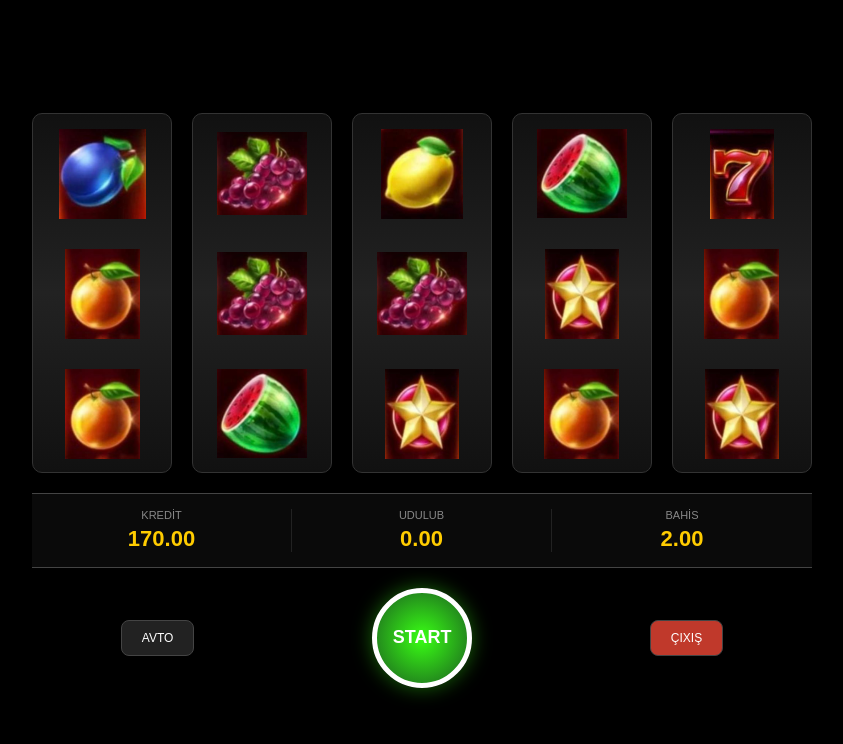
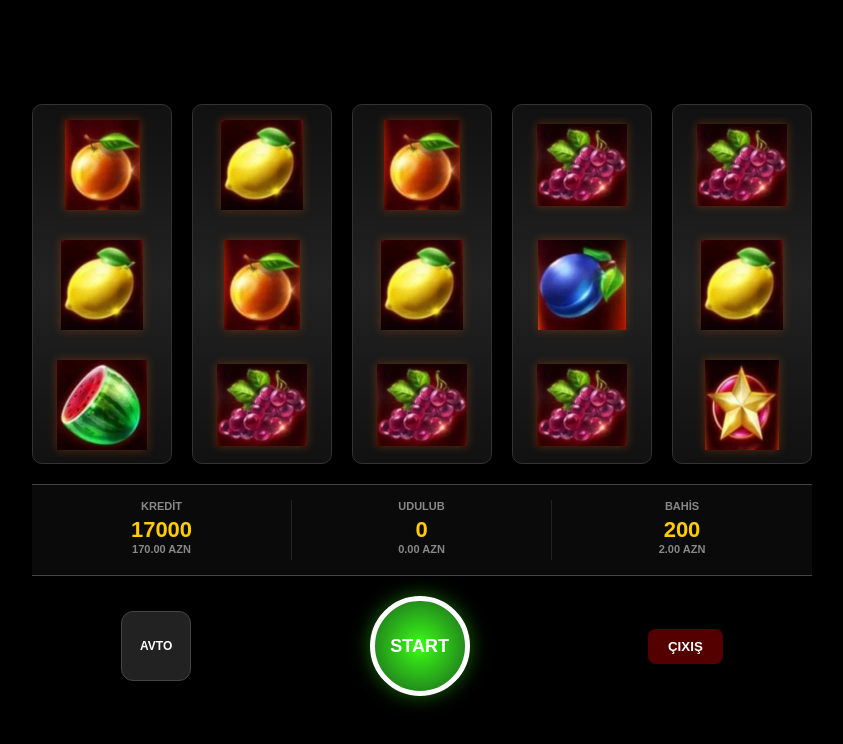
Before and after one commit to kenanismayilov5133-cpu/babacasino, a plain HTML site: page index.html in a window 1280 px wide. Shown: the whole page, without its empty margins (218-1061 px from the left). Drawn offline with Linux system fonts and the light colour scheme.

Commit message:
Update index.html for Ultra Edition

```diff
--- a/index.html
+++ b/index.html
@@ -3,31 +3,34 @@
 <head>
     <meta charset="UTF-8">
     <meta name="viewport" content="width=device-width, initial-scale=1.0, user-scalable=no">
-    <title>BABA KAZİNO | GitHub Version</title>
+    <title>BABA KAZİNO | Ultra Edition</title>
     <style>
-        :root { --gold: #ffcc00; }
+        :root { --gold: #ffcc00; --neon: #39ff14; }
         * { box-sizing: border-box; margin: 0; padding: 0; font-family: 'Arial', sans-serif; }
         body { background: #000; color: white; overflow: hidden; height: 100vh; display: flex; align-items: center; justify-content: center; }
 
         #game-container { width: 100%; max-width: 800px; background: #000; padding: 10px; border-radius: 15px; }
 
-        /* Makaralar */
+        /* Slot Makaraları - Şəkildəki kimi qara və səliqəli */
         .reels-wrapper { display: flex; justify-content: space-between; gap: 8px; margin-bottom: 20px; position: relative; }
         .reel-col { width: 18%; height: 360px; background: linear-gradient(180deg, #111, #222, #111); border: 1px solid #333; border-radius: 10px; overflow: hidden; display: flex; flex-direction: column; }
         .symbol { width: 100%; height: 120px; display: flex; align-items: center; justify-content: center; flex-shrink: 0; }
-        .symbol img { width: 90px; height: 90px; object-fit: contain; }
+        .symbol img { width: 90px; height: 90px; object-fit: contain; filter: drop-shadow(0 0 5px rgba(255,100,0,0.3)); }
 
-        /* Panel */
+        /* Panel - Kredit, Udulub, Bahis */
         .dash { display: grid; grid-template-columns: repeat(3, 1fr); background: #0a0a0a; border-top: 1px solid #444; border-bottom: 1px solid #444; padding: 15px 0; margin-bottom: 20px; }
         .info-item { text-align: center; border-right: 1px solid #222; }
         .info-item:last-child { border-right: none; }
-        .info-item span { display: block; font-size: 11px; color: #888; text-transform: uppercase; margin-bottom: 5px; }
+        .info-item span { display: block; font-size: 11px; color: #888; text-transform: uppercase; margin-bottom: 5px; font-weight: bold; }
         .info-item strong { display: block; font-size: 22px; color: var(--gold); }
+        .sub-val { font-size: 10px; color: #666; }
 
-        /* Düymələr */
+        /* Düymələr - Yaşıl START və digərləri */
         .controls { display: flex; justify-content: space-around; align-items: center; }
+        .btn-side { width: 70px; height: 70px; border-radius: 12px; background: #222; color: #fff; border: 1px solid #444; cursor: pointer; font-size: 12px; font-weight: bold; }
         .btn-start { width: 100px; height: 100px; border-radius: 50%; background: radial-gradient(#39ff14, #1b5e20); color: white; border: 5px solid #fff; font-weight: bold; font-size: 18px; cursor: pointer; box-shadow: 0 0 20px rgba(57, 255, 20, 0.4); }
-        .btn-side { background: #222; color: #fff; border: 1px solid #444; padding: 10px 20px; border-radius: 8px; cursor: pointer; font-size: 12px; }
+        .btn-start:active { transform: scale(0.95); }
+        .btn-exit { background: #500; color: white; border: none; padding: 10px 20px; border-radius: 8px; cursor: pointer; font-weight: bold; }
     </style>
 </head>
 <body>
@@ -42,39 +45,51 @@
         </div>
 
         <div class="dash">
-            <div class="info-item"><span>Kredit</span><strong id="bal-text">170.00</strong></div>
-            <div class="info-item"><span>Udulub</span><strong id="win-text">0.00</strong></div>
-            <div class="info-item"><span>Bahis</span><strong id="bet-text">2.00</strong></div>
+            <div class="info-item">
+                <span>KREDİT</span>
+                <strong id="bal-val">17000</strong>
+                <span class="sub-val">170.00 AZN</span>
+            </div>
+            <div class="info-item">
+                <span>UDULUB</span>
+                <strong id="win-val">0</strong>
+                <span class="sub-val">0.00 AZN</span>
+            </div>
+            <div class="info-item">
+                <span>BAHİS</span>
+                <strong id="bet-val">200</strong>
+                <span class="sub-val">2.00 AZN</span>
+            </div>
         </div>
 
         <div class="controls">
             <button class="btn-side">AVTO</button>
             <button class="btn-start" onclick="spin()">START</button>
-            <button class="btn-side" style="background:#c0392b;">ÇIXIŞ</button>
+            <button class="btn-exit" onclick="location.reload()">ÇIXIŞ</button>
         </div>
     </div>
 
     <script>
-        // GitHub-dakı real fayl adlarını bura yazdım (image_436100.jpg-ə əsasən)
+        // Sənin GitHub-dakı real fayl adların
         const baseUrl = "https://raw.githubusercontent.com/kenanismayilov5133-cpu/babacasino/main/simvollar/";
 
-        const symbols = [
-            baseUrl + "7.png.jpeg",
-            baseUrl + "gavali.png.jpeg",
-            baseUrl + "limon.png.jpeg",
-            baseUrl + "portagal.png.jpeg",
-            baseUrl + "qarpiz.png.jpeg",
-            baseUrl + "ulduz.png.jpeg",
-            baseUrl + "uzum.png.jpeg"
+        const items = [
+            "7.png.jpeg",
+            "gavali.png.jpeg",
+            "limon.png.jpeg",
+            "portagal.png.jpeg",
+            "qarpiz.png.jpeg",
+            "ulduz.png.jpeg",
+            "uzum.png.jpeg"
         ];
 
-        function fillReels() {
+        function initReels() {
             for(let i=1; i<=5; i++) {
                 const reel = document.getElementById('r'+i);
                 reel.innerHTML = '';
                 for(let j=0; j<3; j++) {
-                    const imgUrl = symbols[Math.floor(Math.random() * symbols.length)];
-                    reel.innerHTML += `<div class="symbol"><img src="${imgUrl}"></div>`;
+                    const name = items[Math.floor(Math.random() * items.length)];
+                    reel.innerHTML += `<div class="symbol"><img src="${baseUrl + name}"></div>`;
                 }
             }
         }
@@ -82,13 +97,13 @@
         function spin() {
             let count = 0;
             const timer = setInterval(() => {
-                fillReels();
+                initReels();
                 count++;
-                if(count > 10) clearInterval(timer);
-            }, 100);
+                if(count > 12) clearInterval(timer);
+            }, 80);
         }
 
-        window.onload = fillReels;
+        window.onload = initReels;
     </script>
 </body>
 </html>
```
